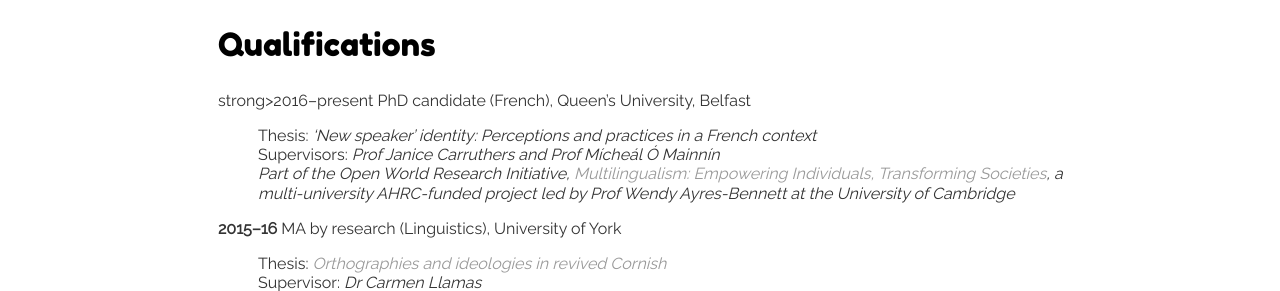
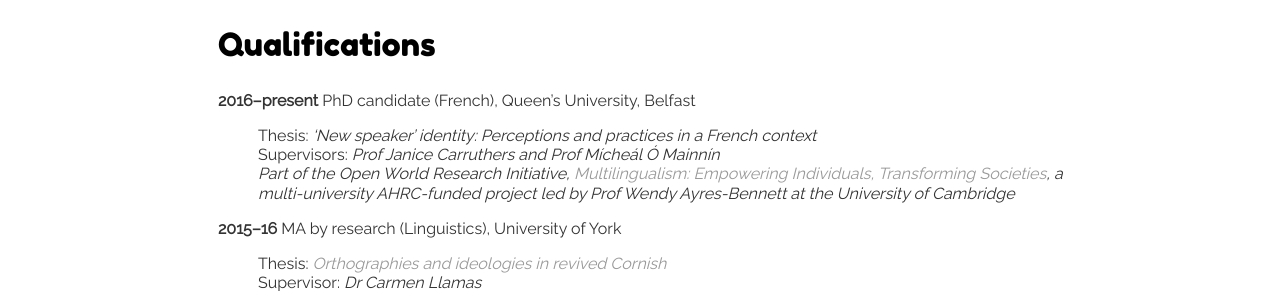
Before and after one commit to merryndd/merryndd.github.io, a Jekyll site: the page built from cv/index.html, in a window 1280 px wide and 900 px high. Shown: the part 369-660 px from the top of the window. Built offline with Jekyll 4.4.1, drawn with Linux system fonts in a browser that asks for light colours.

Commit message:
Update index.html

```diff
--- a/cv/index.html
+++ b/cv/index.html
@@ -8,7 +8,7 @@
 	<h2>Research profile</h2>
 <p>My work is in sociolinguistics, with particular focus on the southern Brythonic Celtic languages (Cornish and Breton), although I have also worked on Romance languages. My research interests include language ideology, language standardisation, languages in the media (particularly new media), language and identity, orthography, and lexical variation. For my current PhD I am investigating the lexicon of Breton in media domains and how this intersects with stereotypes about &lsquo;new speakers&rsquo; of the language.</p>
 <h2>Qualifications</h2>
-<p class="bibentry">strong>2016&ndash;present</strong> PhD candidate (French), Queen’s University, Belfast</p>
+<p class="bibentry"><strong>2016&ndash;present</strong> PhD candidate (French), Queen’s University, Belfast</p>
 		<blockquote><p><i>Thesis:</i> &lsquo;New speaker&rsquo; identity: Perceptions and practices in a French context
 		<br/><i>Supervisors:</i> Prof Janice Carruthers and Prof Mícheál Ó Mainnín
 		<br/>Part of the Open World Research Initiative, <a href="http://meits.org">Multilingualism: Empowering Individuals, Transforming Societies</a>, a multi-university AHRC-funded project led by Prof Wendy Ayres-Bennett at the University of Cambridge</p></blockquote>
```
